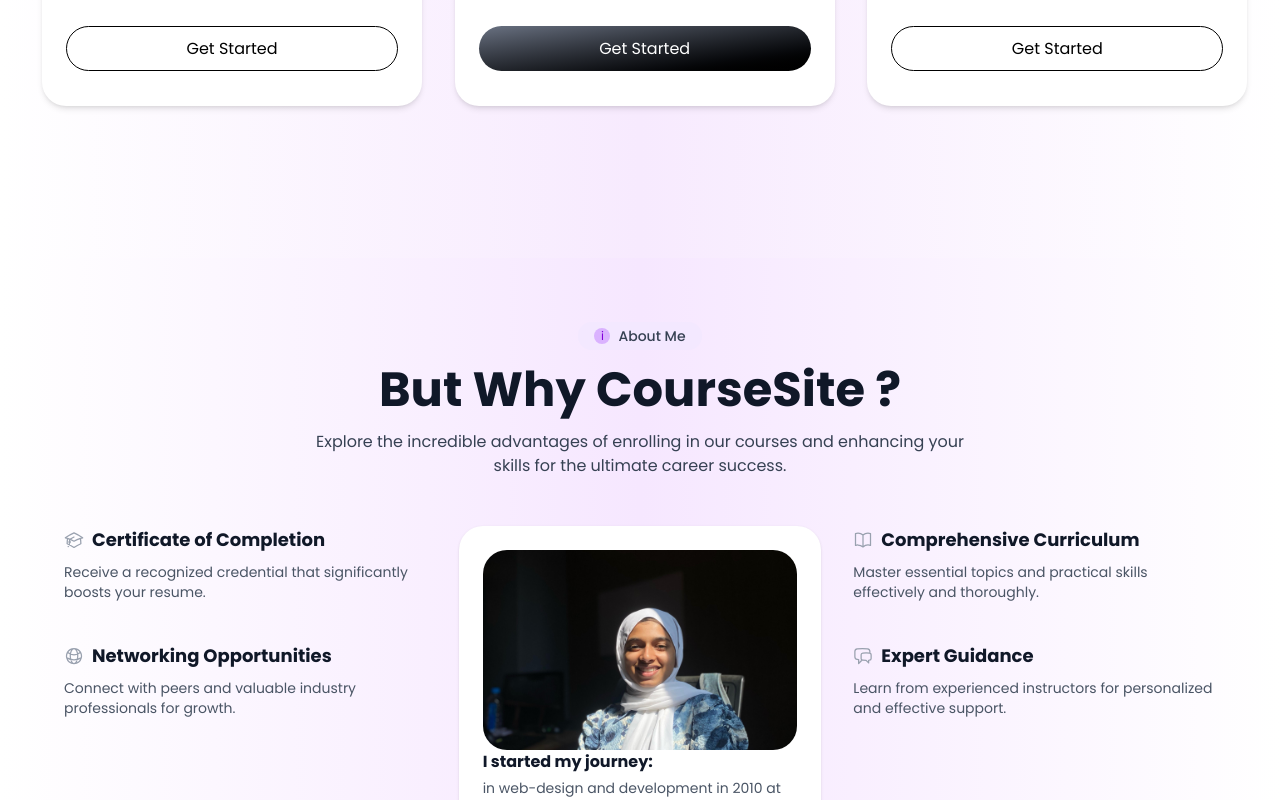
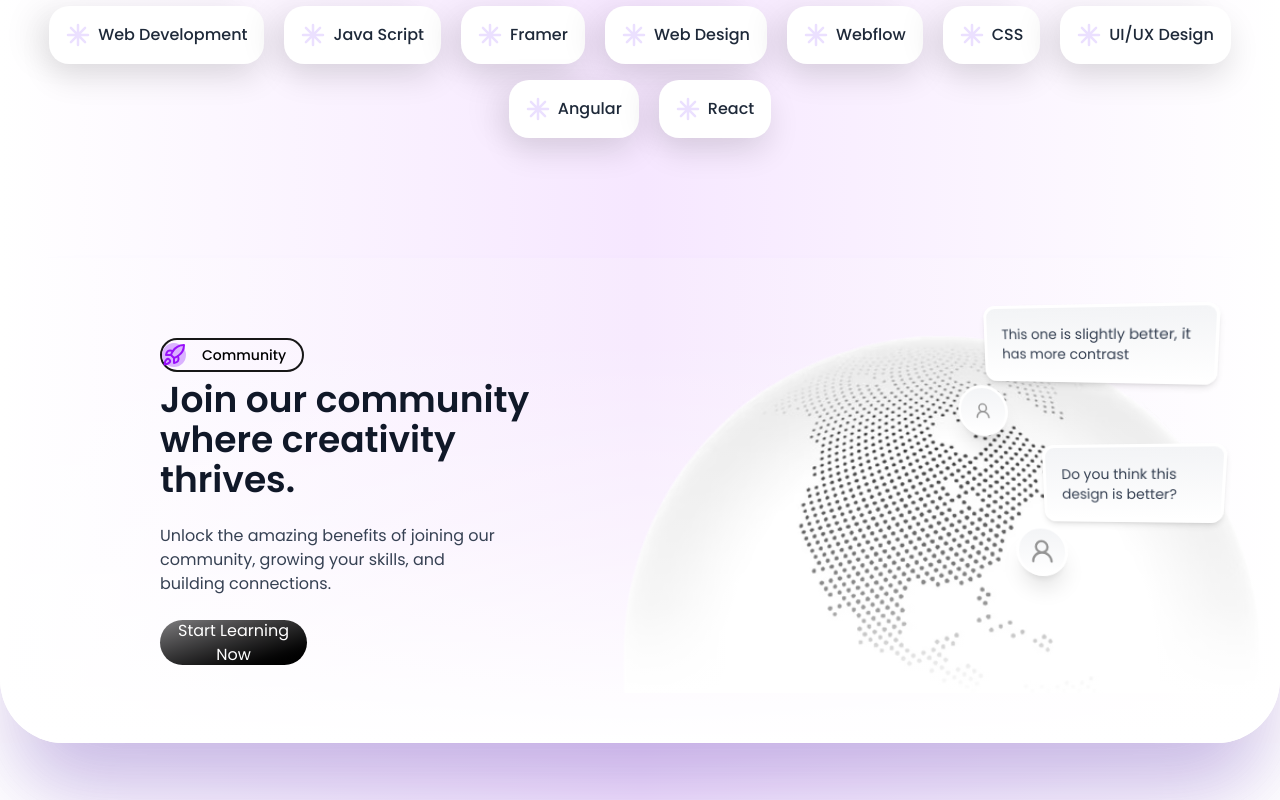
Before and after one commit to Ajnastk/SDEC-Courses, a Next.js app: page / in a window 1280 px wide. Shown: the part 5066-5866 px from the top of the page. Built offline with nearby package versions, Linux system fonts and the light colour scheme.

Commit message:
community card component created

```diff
--- a/Contents.js
+++ b/Contents.js
@@ -1,6 +1,7 @@
-import Calendar from "./public/Images/Calendar.png"
-import Mail from "./public/Images/Mail.png"
-import Users from "./public/Images/Users.png"
+import Calendar from "./public/Images/Calendar.png";
+import Mail from "./public/Images/Mail.png";
+import Users from "./public/Images/Users.png";
+import Earth from "./public/Images/earth.png";
 
 const contents = {
   BoostyourSkillsData: {
@@ -31,6 +32,7 @@
       },
     ],
   },
+
   PremimuCoursesData: {
     heading: "Join Our Premium Courses",
     subheading: "Trusted by 70k+ students",
@@ -78,6 +80,22 @@
       },
     ],
   },
+
+  CommunityCard: {
+    badgeIcon: "rocket", // identifier
+    badgeText: "Community",
+    title: "Join our community where creativity thrives.",
+    description:
+      "Unlock the amazing benefits of joining our community, growing your skills, and building connections.",
+    learnHeading: "Start Learning Now",
+    learnDesc: "This one is slightly better, it has more contrast",
+    designNote: "Do you think this design is better?",
+    buttons: [
+      { label: "Try Demo", style: "primary" },
+      { label: "Get template", style: "secondary" },
+    ],
+    image: Earth,
+  },
 };
 
 export default contents;
--- a/app/page.js
+++ b/app/page.js
@@ -6,17 +6,19 @@
 import TestimonialsSection from "@/components/TestimonialsSection";
 import { CourseTopics } from "@/components/CourseTopics";
 import { WhyCourseSite } from "@/components/WhyCourseSite";
+import CommunityCard from "@/components/CommunityCard";
 
 export default function Home() {
   return (
     <div className="bg-[#fffefe]">
       <Hero />
-      <BoostYourSkills/>
-      <BenefitsSection/>
-      <TestimonialsSection/>
+      <BoostYourSkills />
+      <BenefitsSection />
+      <TestimonialsSection />
+      <PremiumCourses />
       <FAQHub />
       <CourseTopics />
-      <PremiumCourses/>
+      <CommunityCard />
       <WhyCourseSite />
     </div>
   );
--- /dev/null
+++ b/components/CommunityCard.jsx
@@ -0,0 +1,113 @@
+"use client";
+import React from "react";
+import Image from "next/image";
+import { Rocket } from "lucide-react";
+import contents from "../Contents";
+import { UserRound } from "lucide-react";
+
+
+export default function CommunityCard() {
+  const {
+    badgeIcon,
+    badgeText,
+    title,
+    description,
+    learnHeading,
+    learnDesc,
+    designNote,
+    buttons,
+    image,
+  } = contents.CommunityCard;
+
+  return (
+    <div className="relative pt-[80px] bg-gradient-to-l from-white via-[#f7eafe] to-white flex flex-col rounded-b-[4rem] shadow-[0_60px_80px_-20px_rgba(150,100,250,0.3)]">
+      <div className=" relative w-full flex md:flex-row flex-col ">
+        <div className="md:w-[50%] w-full md:pl-40 pl-2 z-10">
+          <div className="flex items-center justify-start mb-2">
+            <div className="border-2 px-0 py-0 rounded-full flex items-center">
+              <div className="text-black font-medium w-[140px] h-[30px] text-sm flex items-center gap-4">
+                <span className="h-6 w-6 bg-purple-300 rounded-full flex items-center justify-center">
+                  <span className="text-purple-600">
+                    {badgeIcon === "rocket" && <Rocket />}
+                  </span>
+                </span>
+                {badgeText}
+              </div>
+            </div>
+          </div>
+
+          {/* Text Content */}
+          <div className="space-y-6">
+            <h1 className="text-md md:text-4xl md:font-semibold text-gray-900">
+              {title}
+            </h1>
+
+            <p className="text-md text-gray-700 md:w-[80%]">{description}</p>
+
+            <button
+              className={`relative overflow-hidden w-[35%] h-[45px] py-1 px-4 rounded-full text-md transition-colors cursor-pointer group bg-gradient-to-br from-[#7f7e80] to-black text-white `}
+            >
+              <span className="absolute inset-0 flex items-center justify-center transition-transform duration-500 group-hover:-translate-y-full">
+                {learnHeading}
+              </span>
+              <span className="absolute inset-0 flex items-center justify-center translate-y-full transition-transform duration-500 group-hover:translate-y-0">
+                {learnHeading}
+              </span>
+            </button>
+          </div>
+        </div>
+
+        {/* Image Section */}
+        <div className="relative -top-[50px]">
+          {/* Earth image with white fade overlay */}
+          <div className="relative  rounded-xl overflow-hidden">
+            <Image
+              src={image}
+              alt="Creative community illustration"
+              width={800}
+              height={100}
+              className="object-contain"
+              priority
+            />
+
+            {/* White fade effect */}
+          </div>
+
+          {/* Comment bubbles */}
+          <div className="absolute bottom-80 left-[380px] z-10">
+            <div
+              style={{
+                transform:
+                  "perspective(180px) rotateY(-5deg) rotateX(-4deg) translateX(20px)",
+              }}
+              className="relative w-[230px] bg-gradient-to-b top-[100px] from-gray-100 to-white p-4 rounded-xl shadow-md max-w-xs mb-3 border-3 border-white"
+            >
+              <p className="text-sm text-gray-700">
+                This one is slightly better, it has more contrast
+              </p>
+              <div className="flex justify-center items-center absolute -bottom-16 -left-9 w-14 h-14 rounded-full bg-gradient-to-b from-gray-100 to-white border-3 border-white shadow-xl">
+                <UserRound size={20} color="#949494" />
+              </div>
+            </div>
+
+            <div
+              style={{
+                transform:
+                  "perspective(180px) rotateY(-3deg) rotateX(-6deg) translateX(20px)",
+              }}
+              className="relative w-[180px] bg-gradient-to-b left-[30px] top-[150px] from-gray-100 to-white p-4 rounded-xl shadow-md max-w-xs ml-8 border-3 border-white"
+            >
+              <p className="text-sm text-gray-700">
+                Do you think this design is better?
+              </p>
+              <div className="flex justify-center items-center absolute -bottom-16 -left-9 w-14 h-14 rounded-full bg-gradient-to-b from-gray-100 to-white border-3 border-white shadow-xl">
+                <UserRound size={30} color="#949494" />
+              </div>{" "}
+            </div>
+          </div>
+        </div>
+        <div className="absolute inset-0 bg-gradient-to-t from-white via-white/40 to-transparent  rounded-b-[4rem] shadow-[0_60px_80px_-20px_rgba(0,0,0,0.1)]"></div>
+      </div>
+    </div>
+  );
+}
```
Also changed, not shown: public/Images/earth.png (added).
